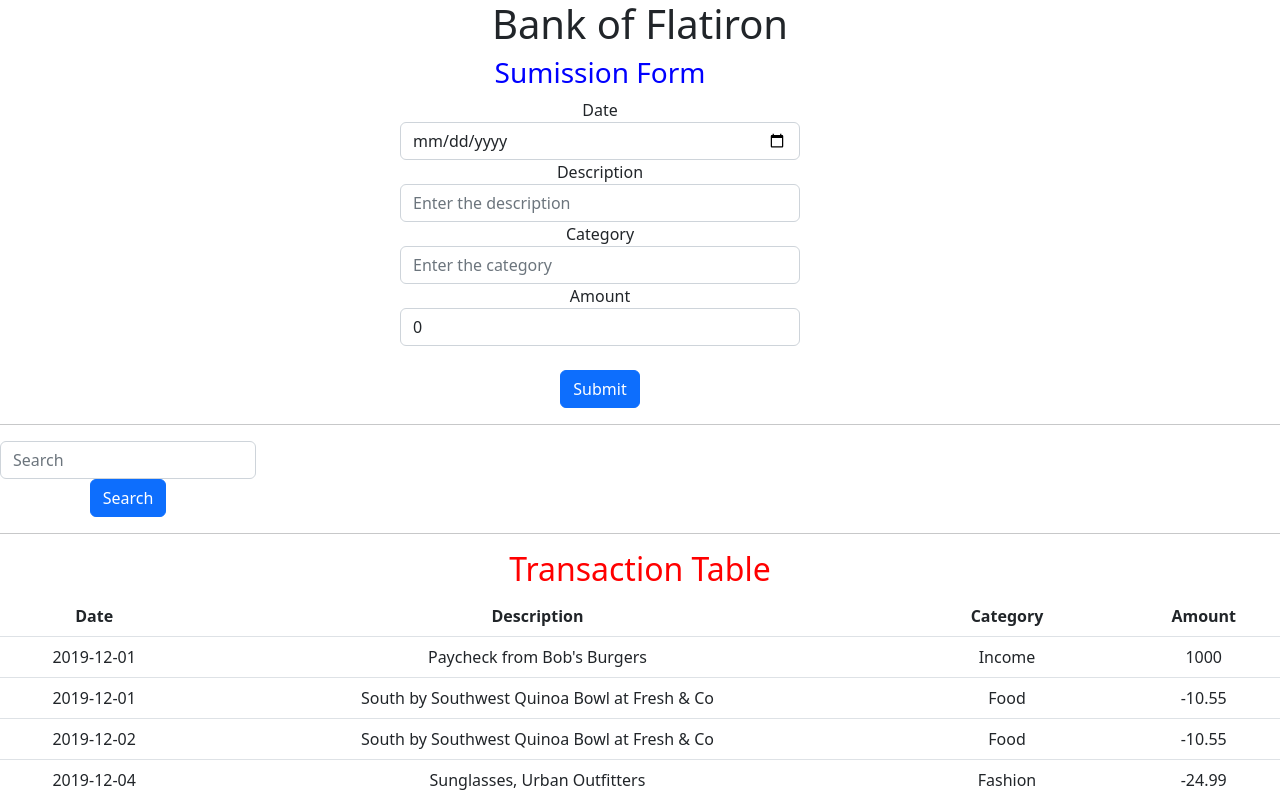
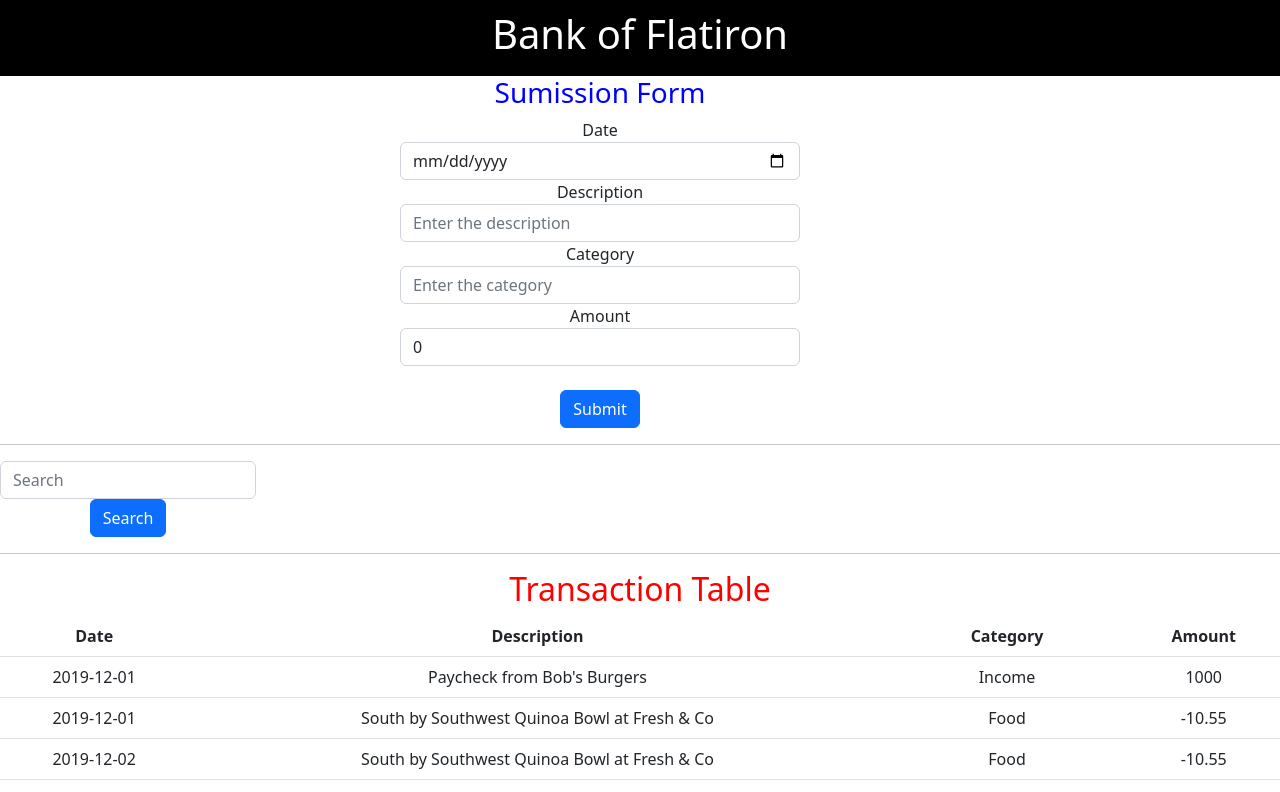
Before and after one commit to Osorabrian/Bank-of-flatiron, a React (Create React App) app: page / in a window 1280 px wide. Shown: the top 792 px of the page. Built offline with nearby package versions, Linux system fonts and the light colour scheme; data requests are answered from the project's data file.

Commit message:
added styling to header component

```diff
--- a/src/components/Header.js
+++ b/src/components/Header.js
@@ -2,7 +2,7 @@ import React from "react";
 
 function Header(){
     return (
-        <header>
+        <header style={{backgroundColor: "black", color: "white", padding: "10px"}}>
             <h1>Bank of Flatiron</h1>
         </header>
     )
```
